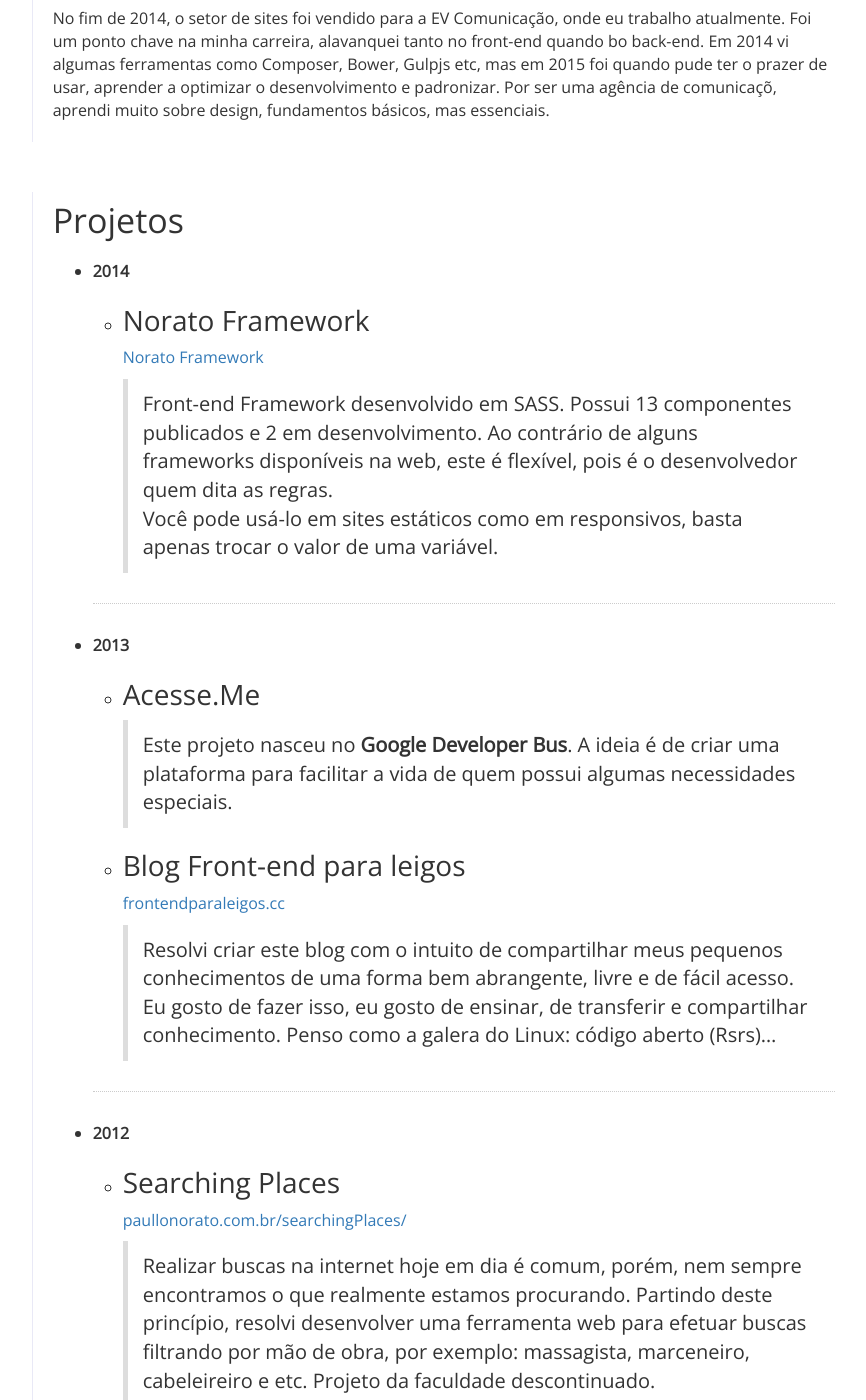
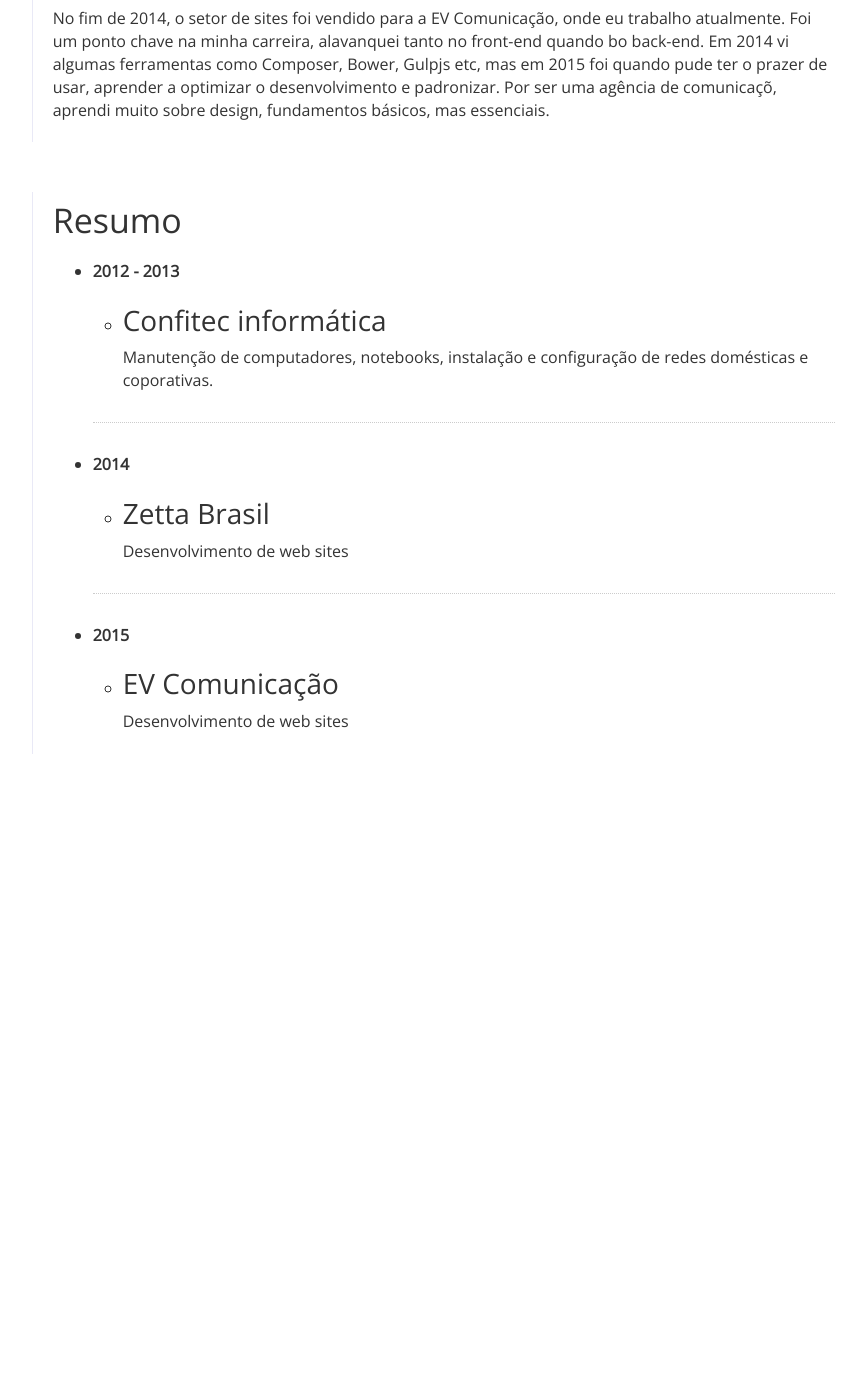
Before and after one commit to lucasmahle/lucasmahle.github.io, a Jekyll site: the page built from curriculo/index.html, in a window 1280 px wide and 1400 px high, scrolled down 1220 px. Shown: the whole window, without its empty margins (410-1276 px from the left). Built offline with Jekyll 4.4.1, drawn with Linux system fonts in a browser that asks for light colours; Markdown is read by kramdown in place of the engine named in the settings; after the commit the page ends 2024 px from its top, so only the background shows below that; some of the changed text lies outside the part shown.

Commit message:
Curriculo fix#2

```diff
--- a/curriculo/index.html
+++ b/curriculo/index.html
@@ -44,7 +44,7 @@
 		<div class="row">
 			<header class="col-md-4">
 				<div class="about-me">
-					<img src="http://lucasmahle.com.br/curriculo/css/img/http://gravatar.com/avatar/db32ce19bc4e961616daef6d118ef7b0?s=220" alt="Foto de Lucas Sérgio Mahle" class="img-responsive" id="my-beautifull-photo">
+					<img src="http://gravatar.com/avatar/db32ce19bc4e961616daef6d118ef7b0?s=220" alt="Foto de Lucas Sérgio Mahle" class="img-responsive" id="my-beautifull-photo">
 					<h1 class="h2">Lucas Sérgio Mahle</h1>
 					<p class="information">
 						<span>Brasileiro</span>, solteiro, 19 anos
@@ -88,7 +88,7 @@
 
 					<article>
 						<h2>Conhecimentos</h2>
-						<div class="editor">Angularjs, usuabilidade, RESTFul, Ubuntu.</div>
+						<div class="editor">Angularjs, usuabilidade, RESTFul, Linux.</div>
 					</article>
 
 					<article>
@@ -117,74 +117,6 @@
 							<p>No fim de 2014, o setor de sites foi vendido para a EV Comunicação, onde eu trabalho atualmente. Foi um ponto chave na minha carreira, alavanquei tanto no front-end quando bo back-end. Em 2014 vi algumas ferramentas como Composer, Bower, Gulpjs etc, mas em 2015 foi quando pude ter o prazer de usar, aprender a optimizar o desenvolvimento e padronizar. Por ser uma agência de comunicaçõ, aprendi muito sobre design, fundamentos básicos, mas essenciais.</p>
 
 
-						</div>
-					</article>
-
-					<article>
-						<h2>Projetos</h2>
-						<div class="editor">
-							<ul class="no-bullet list">
-								<li>
-									<strong>2014</strong>
-									<ul>
-										<li>
-											<h3>Norato Framework</h3>
-											<a href="http://paullonorato.com.br/files/norato-framework" title="Framework Front-end desenvolvido em SASS" target="_blank">Norato Framework</a>
-											<blockquote>
-												Front-end Framework desenvolvido em SASS. Possui 13 componentes publicados e 2 em desenvolvimento. Ao contrário de alguns frameworks disponíveis na web, este é flexível, pois é o desenvolvedor quem dita as regras.
-												<br>
-												Você pode usá-lo em sites estáticos como em responsivos, basta apenas trocar o valor de uma variável.
-											</blockquote>
-										</li>
-									</ul>
-								</li>
-
-								<li>
-									<strong>2013</strong>
-									<ul>
-										<li>
-											<h3>Acesse.Me</h3>
-											<!-- <a href="http://frontendparaleigos.cc" title="Um blog feito para iniciantes em desenvolvimento front-end" target="_blank">frontendparaleigos.cc</a> -->
-											<blockquote>
-												Este projeto nasceu no <strong>Google Developer Bus</strong>. A ideia é de criar uma plataforma para facilitar a vida de quem possui algumas necessidades especiais.
-											</blockquote>
-										</li>
-										<li>
-											<h3>Blog Front-end para leigos</h3>
-											<a href="http://frontendparaleigos.cc" title="Um blog feito para iniciantes em desenvolvimento front-end" target="_blank">frontendparaleigos.cc</a>
-											<blockquote>
-												Resolvi criar este blog com o intuito de compartilhar meus pequenos conhecimentos de uma forma bem abrangente, livre e de fácil acesso. Eu gosto de fazer isso, eu gosto de ensinar, de transferir e compartilhar conhecimento. Penso como a galera do Linux: código aberto (Rsrs)…
-											</blockquote>
-										</li>
-									</ul>
-								</li>
-
-								<li>
-									<strong>2012</strong>
-									<ul>
-										<li>
-											<h3>Searching Places</h3>
-											<a href="http://paullonorato.com.br/searchingPlaces/" title="Ferramenta web para efetuar buscas filtrando por mão de obra" target="_blank">paullonorato.com.br/searchingPlaces/</a>
-											<blockquote>
-												Realizar buscas na internet hoje em dia é comum, porém, nem sempre encontramos o que realmente estamos procurando. Partindo deste princípio, resolvi desenvolver uma ferramenta web para efetuar buscas filtrando por mão de obra, por exemplo: massagista, marceneiro, cabeleireiro e etc. Projeto da faculdade descontinuado.
-											</blockquote>
-										</li>
-									</ul>
-								</li>
-
-								<li>
-									<strong>2011</strong>
-									<ul>
-										<li>
-											<h3>Easy Payment System</h3>
-											<a href="http://paullonorato.com.br/easypayment/" title="Sistema para gerenciar comandas de pequenos estabelecimentos" target="_blank">paullonorato.com.br/easypayment/</a>
-											<blockquote>
-												Sistema em PHP para gerenciar comandas de pequenos estabelecimentos, com ênfase em casas noturnas. Projeto da faculdade descontinuado.
-											</blockquote>
-										</li>
-									</ul>
-								</li>
-							</ul>
 						</div>
 					</article>
 
@@ -232,18 +164,17 @@
 				</div>
 			</section>
 
-			<footer>
+			<!-- <footer>
 				<a class="back-top" id="easter-egg" href="#my-beautifull-photo">
 					<span class="arrow-top">Voltar ao topo</span>
 				</a>
-			</footer>
+			</footer> -->
 		</div>
 
 		<script src="js/jquery.min.js"></script>
 		<script src="js/smoothScroll.js"></script>
 		<script>
 			$('body').smoothScroll();
-			$('#easter-egg').
 			// analitcs;
 		</script>
 	</body>
```
